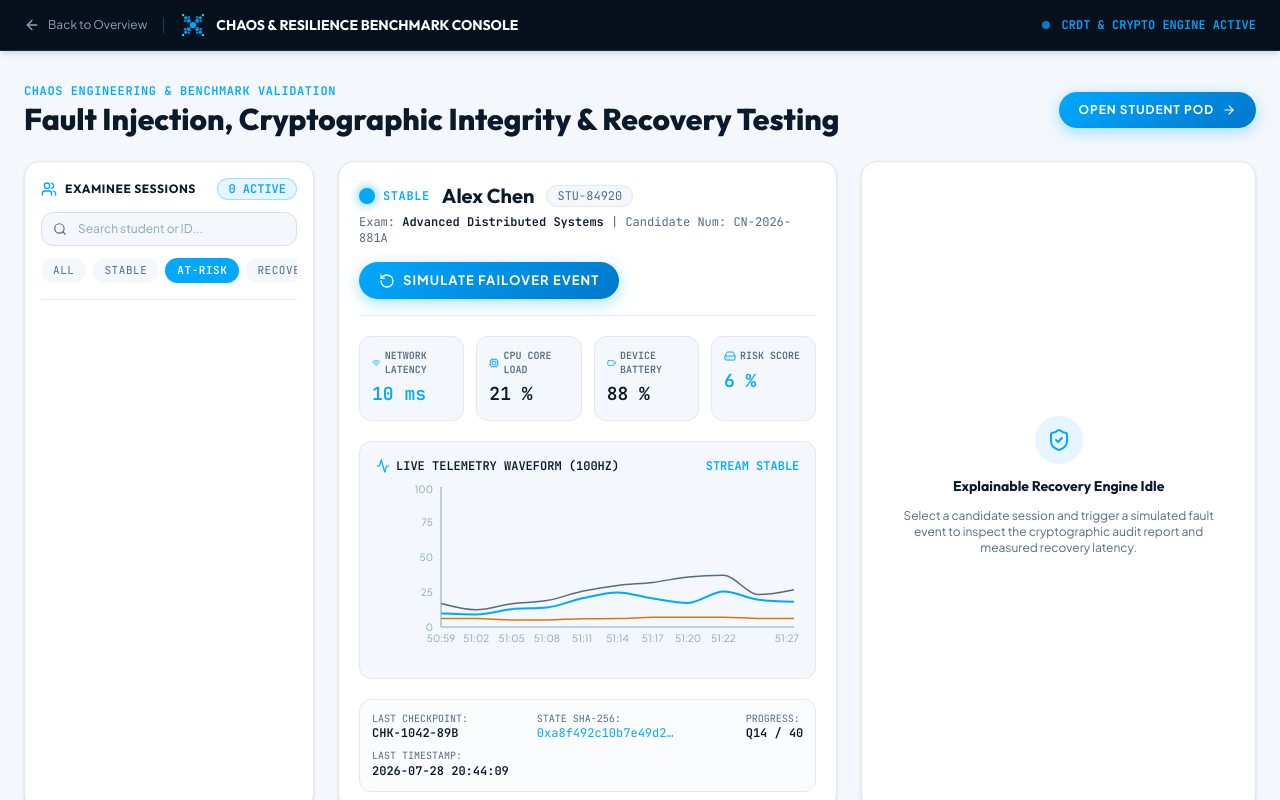
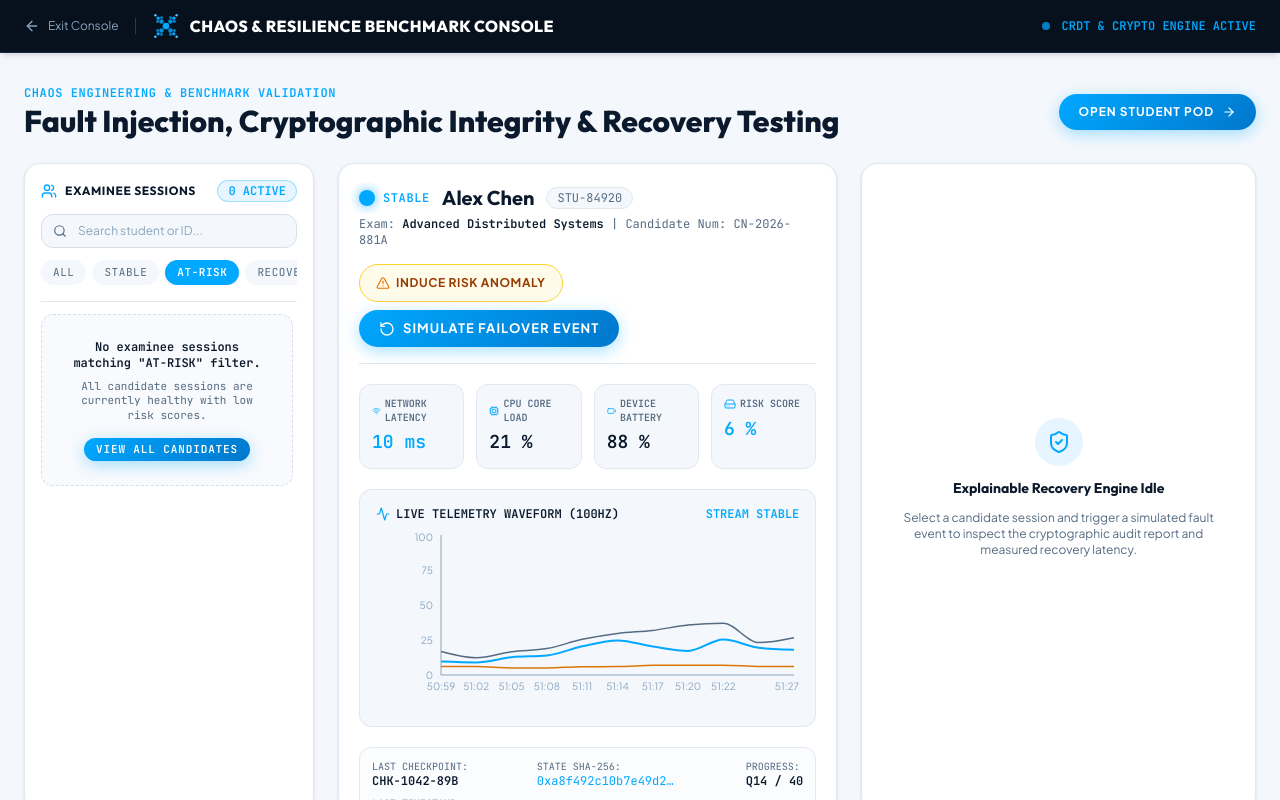
Before and after one commit to srixram08/Team7, a Next.js app: page /demo in a window 1280 px wide. Both pictures are taken after a click on the button "AT-RISK". Shown: the top 800 px of the page. Built offline with nearby package versions, Linux system fonts and the light colour scheme.

Commit message:
fix(demo): set Sarah Jenkins default to stable and add interactive Auto-Stabilize and Induce Risk Anomaly controls

```diff
--- a/src/app/demo/page.tsx
+++ b/src/app/demo/page.tsx
@@ -218,6 +218,41 @@ export default function DemoPage() {
     }, 1820);
   };
 
+  // Toggle candidate between stable and at-risk on demand
+  const handleToggleCandidateRisk = (candidateId: string) => {
+    setCandidates((prev: CandidateSession[]) =>
+      prev.map((c: CandidateSession) => {
+        if (c.id === candidateId) {
+          const isAtRisk = c.status === "at-risk";
+          const newStatus = isAtRisk ? "stable" : "at-risk";
+          const newRiskScore = isAtRisk ? 10 : 78;
+          const newLatency = isAtRisk ? 14 : 180;
+          const newCpu = isAtRisk ? 22 : 89;
+
+          const logMsg: LogEntry = {
+            id: Date.now().toString(),
+            timestamp: new Date().toLocaleTimeString("en-US", { hour12: false }),
+            type: isAtRisk ? "info" : "warning",
+            candidateId,
+            message: isAtRisk
+              ? `SESSION STABILIZED: Automated edge routing applied for ${c.name}. Latency lowered to 14ms, risk dropped to 10%.`
+              : `RISK ANOMALY INDUCED: High packet jitter & thread event loop lag (68ms) simulated for ${c.name}. Risk escalated to 78%.`,
+          };
+          setLogs((logs) => [logMsg, ...logs]);
+
+          return {
+            ...c,
+            status: newStatus,
+            riskScore: newRiskScore,
+            latency: newLatency,
+            cpuLoad: newCpu,
+          };
+        }
+        return c;
+      })
+    );
+  };
+
   return (
     <div className="min-h-screen bg-[#F4F8FC] text-[#0E1E33] flex flex-col font-sans">
       {/* Top Header Console */}
@@ -229,14 +264,14 @@ export default function DemoPage() {
               className="flex items-center gap-2 font-sans text-xs text-[#8AA4BE] hover:text-[#00A8FF] transition-colors"
             >
               <ArrowLeft className="h-4 w-4" />
-              <span>Back to Overview</span>
+              <span>Exit Console</span>
             </Link>
 
             <div className="h-4 w-px bg-[#1E3A5F]" />
 
             <div className="flex items-center gap-2.5">
-              <DottedLogo size={26} />
-              <h1 className="font-heading font-bold text-sm text-white truncate max-w-[200px] sm:max-w-none">
+              <DottedLogo size={28} />
+              <h1 className="font-heading font-extrabold text-sm sm:text-base tracking-wide text-white">
                 CHAOS & RESILIENCE BENCHMARK CONSOLE
               </h1>
             </div>
@@ -291,6 +326,7 @@ export default function DemoPage() {
               telemetry={telemetry}
               isTriggering={isTriggering}
               onTriggerFailure={handleTriggerFailure}
+              onToggleRisk={handleToggleCandidateRisk}
             />
           </div>
 
--- a/src/components/demo/SessionDetailPanel.tsx
+++ b/src/components/demo/SessionDetailPanel.tsx
@@ -16,7 +16,9 @@ import {
   Cpu,
   Wifi,
   HardDrive,
-  RotateCcw
+  RotateCcw,
+  CheckCircle2,
+  Zap
 } from "lucide-react";
 import { CandidateSession, TelemetryPoint } from "@/lib/simulationEngine";
 import { StatusRing } from "../ui/StatusRing";
@@ -25,6 +27,7 @@ interface SessionDetailPanelProps {
   candidate: CandidateSession;
   telemetry: TelemetryPoint[];
   onTriggerFailure: (candidateId: string) => void;
+  onToggleRisk?: (candidateId: string) => void;
   isTriggering: boolean;
 }
 
@@ -32,6 +35,7 @@ export const SessionDetailPanel: React.FC<SessionDetailPanelProps> = ({
   candidate,
   telemetry,
   onTriggerFailure,
+  onToggleRisk,
   isTriggering,
 }) => {
   return (
@@ -53,6 +57,38 @@ export const SessionDetailPanel: React.FC<SessionDetailPanelProps> = ({
           </p>
         </div>
 
+        {/* Action Buttons: Toggle Risk vs Simulate Failover */}
+        <div className="flex flex-wrap items-center gap-2">
+          {onToggleRisk && (
+            <button
+              type="button"
+              onClick={() => onToggleRisk(candidate.id)}
+              disabled={isTriggering || candidate.status === "recovering"}
+              className={`flex items-center gap-1.5 rounded-full px-4 py-2.5 text-xs font-bold font-sans uppercase tracking-wider transition-all cursor-pointer ${
+                candidate.status === "at-risk"
+                  ? "bg-emerald-600 hover:bg-emerald-700 text-white shadow-sm"
+                  : "border border-amber-300 bg-amber-50 text-amber-800 hover:bg-amber-100"
+              }`}
+              title={
+                candidate.status === "at-risk"
+                  ? "Stabilize candidate connection and clear risk alert"
+                  : "Simulate network latency jitter to test AI risk detection"
+              }
+            >
+              {candidate.status === "at-risk" ? (
+                <>
+                  <CheckCircle2 className="h-3.5 w-3.5" />
+                  <span>Auto-Stabilize Session</span>
+                </>
+              ) : (
+                <>
+                  <AlertTriangle className="h-3.5 w-3.5 text-amber-600" />
+                  <span>Induce Risk Anomaly</span>
+                </>
+              )}
+            </button>
+          )}
+
           {/* Trigger Simulation Button */}
           <button
             onClick={() => onTriggerFailure(candidate.id)}
@@ -71,6 +107,7 @@ export const SessionDetailPanel: React.FC<SessionDetailPanelProps> = ({
                 : "Simulate Failover Event"}
             </span>
           </button>
+        </div>
       </div>
 
       {/* Telemetry Metrics Grid */}
--- a/src/components/demo/SessionGrid.tsx
+++ b/src/components/demo/SessionGrid.tsx
@@ -74,7 +74,22 @@ export const SessionGrid: React.FC<SessionGridProps> = ({
 
       {/* Candidate List Stream */}
       <div className="flex-1 space-y-2.5 overflow-y-auto pr-1">
-        {filteredCandidates.map((candidate) => {
+        {filteredCandidates.length === 0 ? (
+          <div className="p-6 text-center text-xs font-mono text-[#556B82] space-y-2 rounded-xl border border-dashed border-[#D8DFE8] bg-[#F8FAFD] my-auto">
+            <p className="font-bold text-[#0B192C]">No examinee sessions matching &quot;{filter.toUpperCase()}&quot; filter.</p>
+            <p className="text-[11px] text-[#556B82]">All candidate sessions are currently healthy with low risk scores.</p>
+            {filter !== "all" && (
+              <button
+                type="button"
+                onClick={() => setFilter("all")}
+                className="btn-cyan !py-1 !px-3 !text-[11px] mt-2 cursor-pointer"
+              >
+                View All Candidates
+              </button>
+            )}
+          </div>
+        ) : (
+          filteredCandidates.map((candidate) => {
             const isSelected = candidate.id === selectedCandidateId;
 
             return (
@@ -107,7 +122,8 @@ export const SessionGrid: React.FC<SessionGridProps> = ({
                 </div>
               </div>
             );
-        })}
+          })
+        )}
       </div>
     </div>
   );
--- a/src/lib/simulationEngine.ts
+++ b/src/lib/simulationEngine.ts
@@ -77,12 +77,12 @@ export const INITIAL_CANDIDATES: CandidateSession[] = [
     examSubject: "Quantum Information Theory",
     currentQuestion: 22,
     totalQuestions: 40,
-    status: "at-risk",
-    riskScore: 78,
-    latency: 180,
-    cpuLoad: 89,
-    battery: 15,
-    stateDelta: 512,
+    status: "stable",
+    riskScore: 11,
+    latency: 16,
+    cpuLoad: 25,
+    battery: 92,
+    stateDelta: 164,
     lastCheckpointId: "CHK-1042-91A",
     checkpointTimestamp: "2026-07-28 20:43:55",
     hash: "0x7b3e19a45f8c12b99d0e123456789123456789abcdef0123456789abcdef0123",
```
Lines whose indentation alone changed are shown as unchanged.
